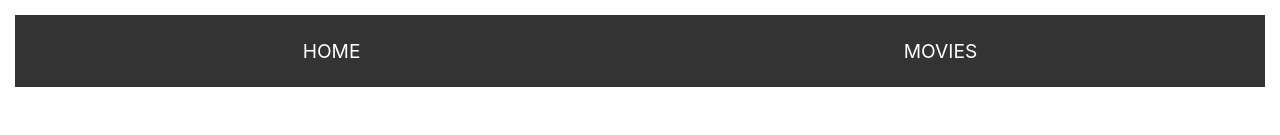
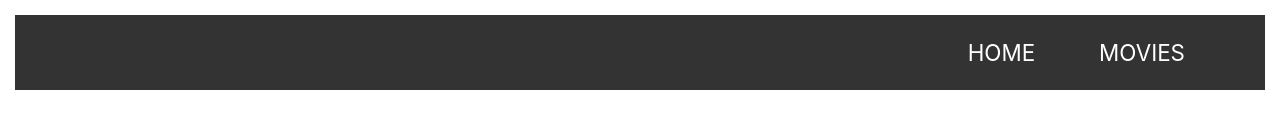
Before and after one commit to Zjadlbyscos/react-movies, a React (Create React App) app: page / in a window 1280 px wide. Shown: the top 135 px of the page. Built offline with nearby package versions, Linux system fonts and the light colour scheme; no server answers.

Commit message:
update styles

```diff
--- a/src/components/sharedLayout/SharedLayout.module.css
+++ b/src/components/sharedLayout/SharedLayout.module.css
@@ -1,15 +1,16 @@
 .navigation {
-    display: flex;
-    justify-content: space-around;
-    align-items: center;
-    background-color: #333;
-    padding: 1rem;
+  display: flex;
+  justify-content: flex-end;
+  align-items: center;
+  background-color: #333;
+  align-content: stretch;
+  padding: 1rem 3rem;
   }
 
   .navigation__item {
     text-decoration: none;
     color: #fff;
-    font-size: 1.2rem;
+    font-size: 1.4rem;
     margin: 0 1rem;
     padding: 0.5rem 1rem;
     border-radius: 5px;
@@ -18,4 +19,5 @@
 
   .navigation__item:hover {
     background-color: #555;
+    color:#007bff;
   }
--- a/src/pages/Movie/Movie.module.css
+++ b/src/pages/Movie/Movie.module.css
@@ -1,5 +1,5 @@
 .container {
-  max-width: 800px;
+  max-width: 60vw;
   margin: 0 auto;
   padding: 20px;
 }
```
